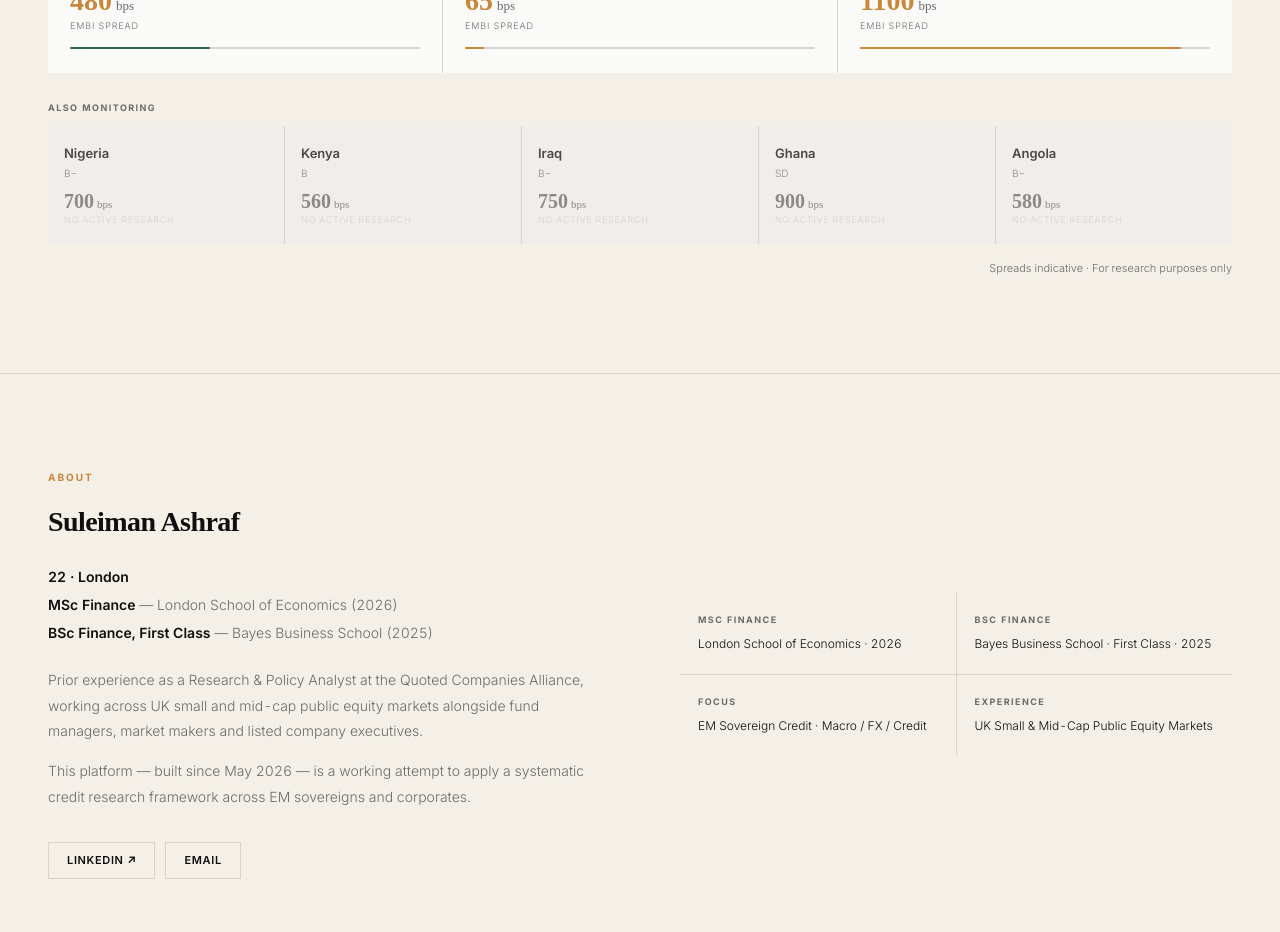
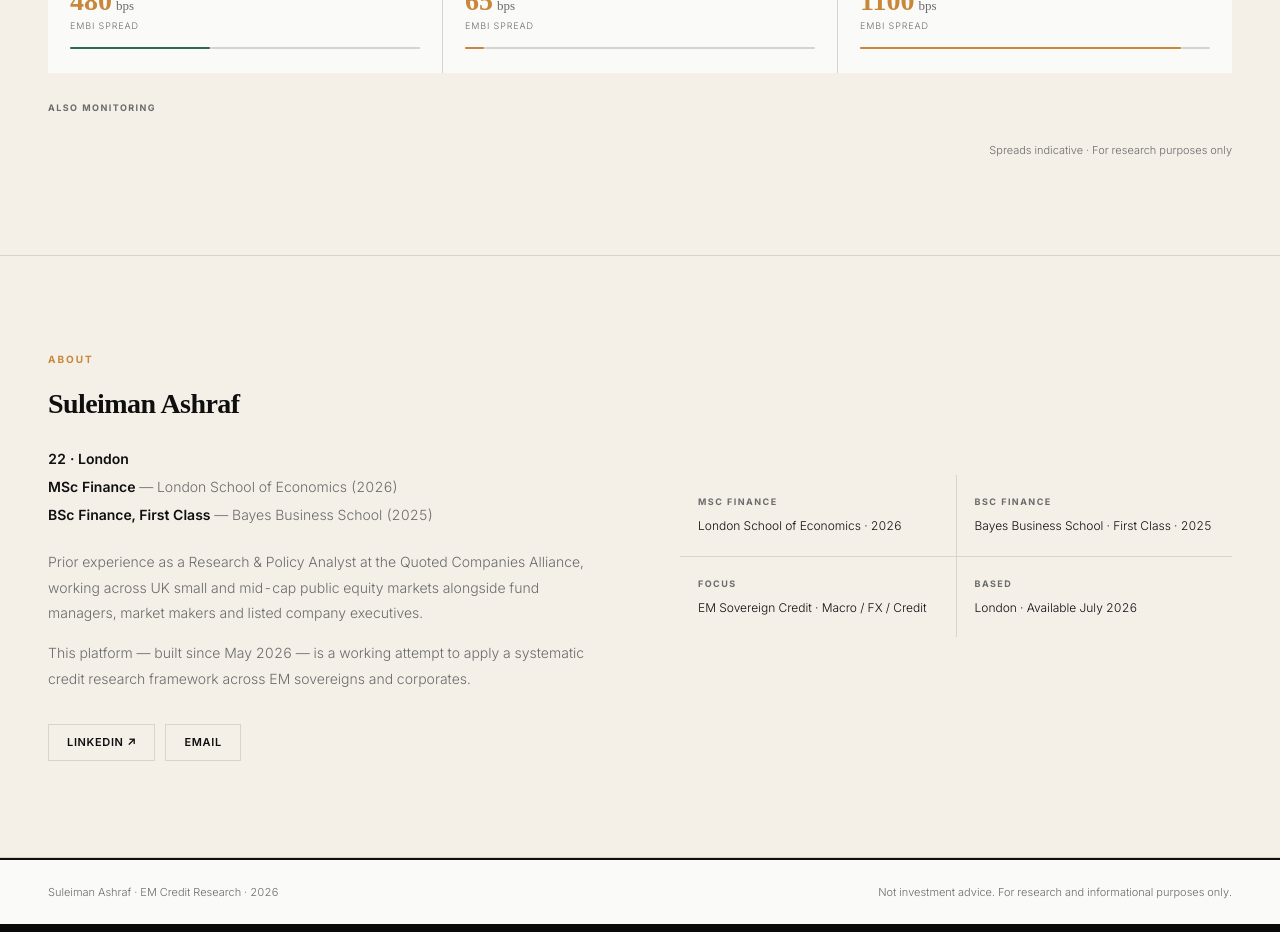
Before and after one commit to pbyv7y6whd-lang/ARI, a Next.js app: page / in a window 1280 px wide. Shown: the part 1820-2752 px from the top of the page. Built offline with nearby package versions, Linux system fonts and the light colour scheme.

Commit message:
Remove inactive countries from map — only show Egypt, UAE, Pakistan

```diff
--- a/app/page.tsx
+++ b/app/page.tsx
@@ -20,11 +20,6 @@ export const EM_COUNTRIES = [
   { name:"Egypt",    iso:"EGY", spread:480,  rating:"B−",   stance:"bull", lat:26.8,  lng:30.8, active:true  },
   { name:"UAE",      iso:"ARE", spread:65,   rating:"AA−",  stance:"neut", lat:23.4,  lng:53.8, active:true  },
   { name:"Pakistan", iso:"PAK", spread:1100, rating:"CCC+", stance:"neut", lat:30.4,  lng:69.3, active:true  },
-  { name:"Nigeria",  iso:"NGA", spread:700,  rating:"B−",   stance:"neut", lat:9.1,   lng:8.7,  active:false },
-  { name:"Kenya",    iso:"KEN", spread:560,  rating:"B",    stance:"neut", lat:-0.0,  lng:37.9, active:false },
-  { name:"Iraq",     iso:"IRQ", spread:750,  rating:"B−",   stance:"bear", lat:33.2,  lng:43.7, active:false },
-  { name:"Ghana",    iso:"GHA", spread:900,  rating:"SD",   stance:"bear", lat:7.9,   lng:-1.0, active:false },
-  { name:"Angola",   iso:"AGO", spread:580,  rating:"B−",   stance:"neut", lat:-11.2, lng:17.9, active:false },
 ];
 
 const ARTICLES = [
@@ -289,7 +284,7 @@ export default function HomePage() {
             </div>
           </div>
           <div style={{ display:"grid", gridTemplateColumns:"1fr 1fr", gap:1, background:RULE }}>
-            {[["MSc Finance","London School of Economics · 2026"],["BSc Finance","Bayes Business School · First Class · 2025"],["Focus","EM Sovereign Credit · Macro / FX / Credit"],["Experience","UK Small & Mid-Cap Public Equity Markets"]].map(([label,val]) => (
+            {[["MSc Finance","London School of Economics · 2026"],["BSc Finance","Bayes Business School · First Class · 2025"],["Focus","EM Sovereign Credit · Macro / FX / Credit"],["Based","London · Available July 2026"]].map(([label,val]) => (
               <div key={label} style={{ background:PAPER2, padding:"20px 18px" }}>
                 <div style={{ fontSize:9, fontWeight:700, letterSpacing:"0.16em", textTransform:"uppercase", color:MUTED, marginBottom:8 }}>{label}</div>
                 <div style={{ fontSize:12, color:INK, lineHeight:1.6 }}>{val}</div>
```
